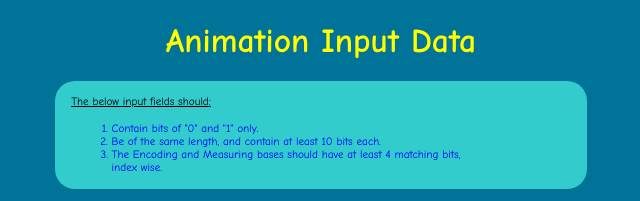
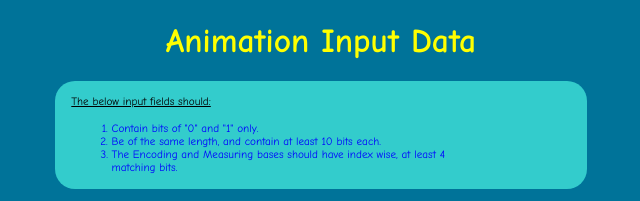
Before and after one commit to andreicomsc/Interactive-Cryptography-Animations, a plain HTML site: page html/input.html in a window 1280 px wide. Shown: the top 201 px of the page, 319-959 px from the left. Drawn offline with Linux system fonts and the light colour scheme.

Commit message:
instruction adjustment

```diff
--- a/html/input.html
+++ b/html/input.html
@@ -142,8 +142,7 @@
         <ol>
           <li>Contain bits of "0" and "1" only.</li>
           <li id="lengthError">Be of the same length, and contain at least 10 bits each.</li>
-          <li id="basisMatchError">The Encoding and Measuring bases
-                                   should have at least 4 matching bits, index wise.</li>
+          <li id="basisMatchError">The Encoding and Measuring bases should have index wise, at least 4 matching bits.</li>
         </ol>
       </div>
       <!-- Initial Key Input section -->
```
Also changed, not shown: css/index.css (line endings or trailing spaces).
